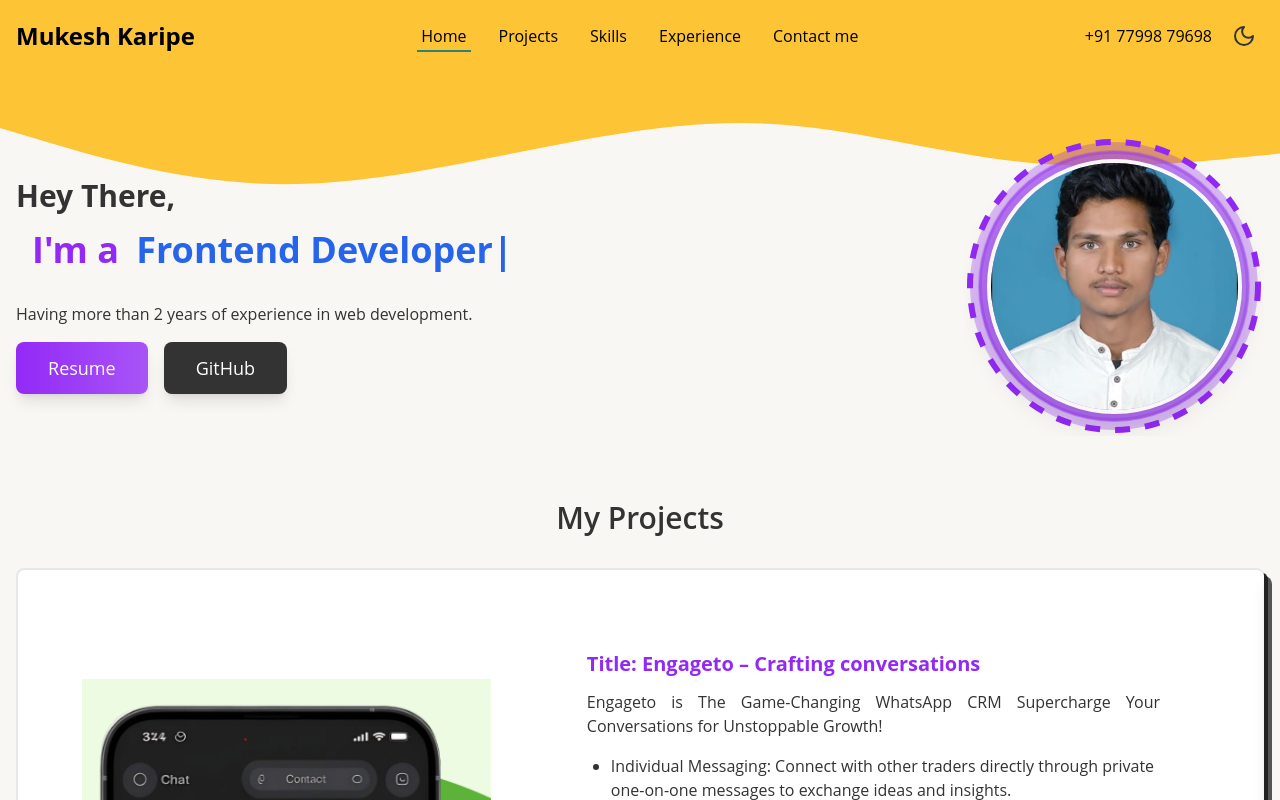
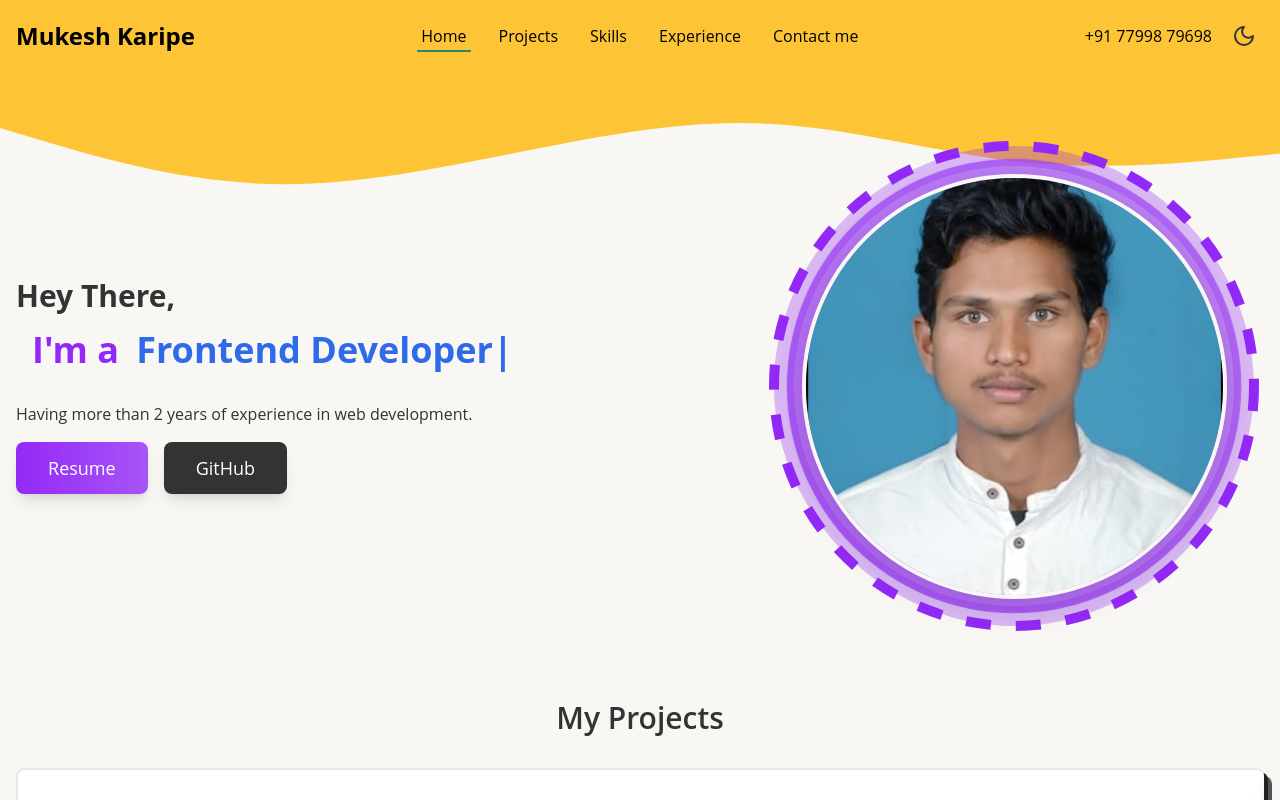
Before and after one commit to MukeshKaripe/portfolio-website, a React (Vite) app: page / in a window 1280 px wide. Shown: the top 800 px of the page. Built offline with nearby package versions, Linux system fonts and the light colour scheme; a web font is replaced by a local one.

Commit message:
home settings

```diff
--- a/src/components/Home.tsx
+++ b/src/components/Home.tsx
@@ -10,7 +10,7 @@ const ProfileImage: React.FC = () => {
 
   return (
     <motion.div
-      className="relative overflow-hidden w-full md:w-[300px] md:h-[300px] flex items-center justify-center"
+      className="relative overflow-hidden w-full md:w-[300px] md:h-[300px] lg:w-[500px] lg:h-[500px] flex items-center justify-center"
       initial={{ opacity: 0, scale: 0.8 }}
       animate={{ opacity: 1, scale: 1 }}
       transition={{ duration: 0.8, ease: "easeInOut" }}
```
